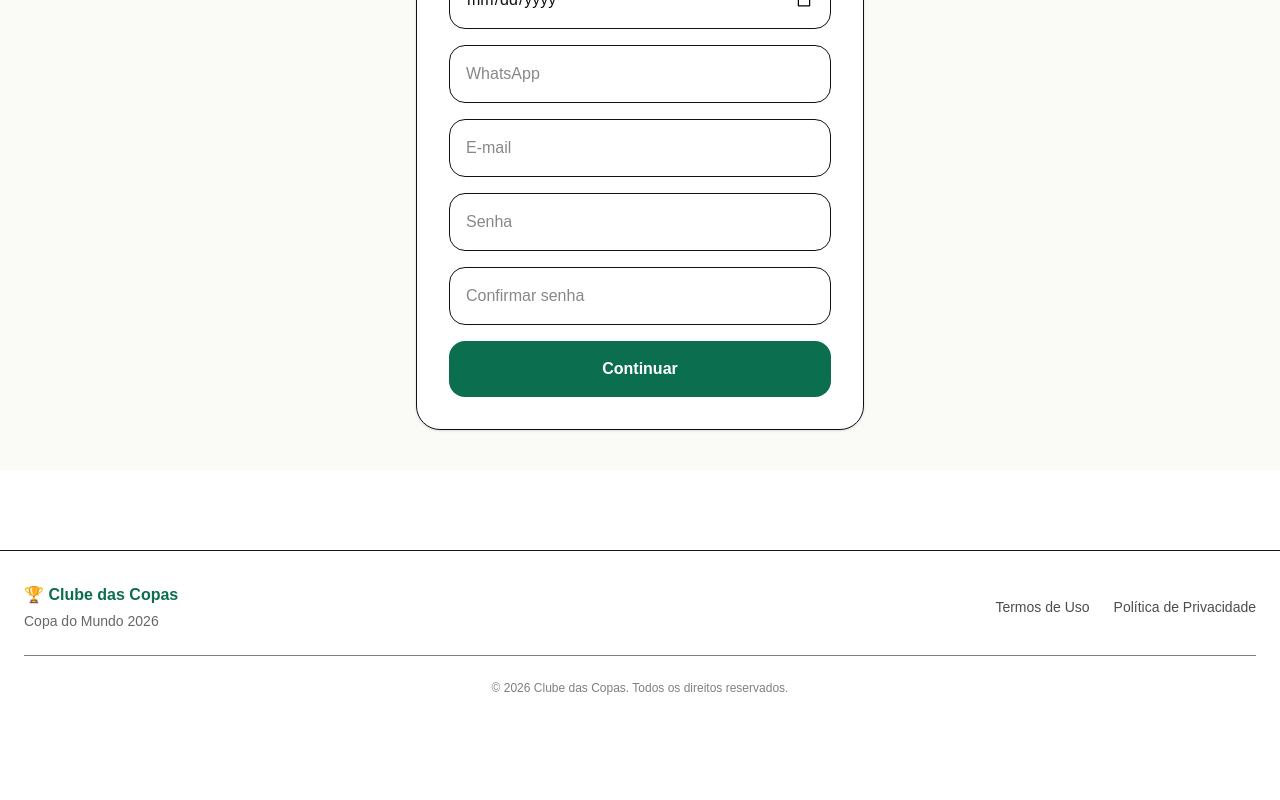
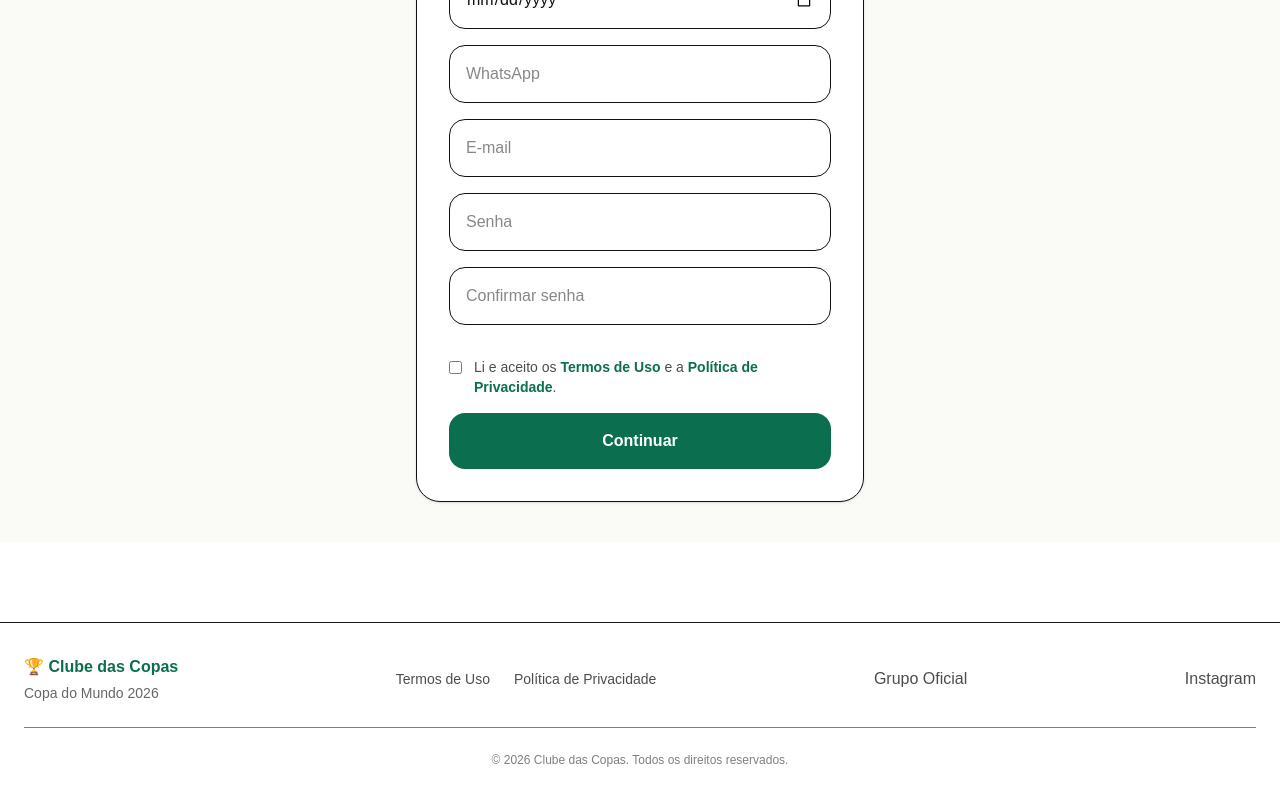
Before and after one commit to Passaportedasorte/clube-das-copas, a Next.js app: page /cadastro in a window 1280 px wide. Shown: the part 451-1251 px from the top of the page. Before the commit the page ends 1179 px from the top, so only its background shows below. Built offline with nearby package versions, Linux system fonts and the light colour scheme; no server answers.

Commit message:
feat: adicionar link do grupo oficial no footer

```diff
--- a/app/cadastro/page.tsx
+++ b/app/cadastro/page.tsx
@@ -6,6 +6,7 @@ import { supabase } from "@/lib/supabase";
 export default function Cadastro() {
   const [erro, setErro] = useState("");
   const [loading, setLoading] = useState(false);
+  const [aceite, setAceite] = useState(false);
 
   function calcularIdade(dataNascimento: string) {
     const hoje = new Date();
@@ -74,6 +75,11 @@ if (!error) {
       return;
     }
 
+    if (!aceite) {
+  alert("Você precisa aceitar os Termos de Uso e a Política de Privacidade.");
+  return;
+}
+
     const { error: profileError } = await supabase.from("profiles").insert({
   id: data.user.id,
   nome,
@@ -126,6 +132,36 @@ if (!error) {
 
           <input name="confirmarSenha" required type="password" placeholder="Confirmar senha" className="w-full border rounded-2xl px-4 py-4" />
 
+
+<div className="flex items-start gap-3 mt-4">
+  <input
+    type="checkbox"
+    id="aceite"
+    checked={aceite}
+    onChange={(e) => setAceite(e.target.checked)}
+    className="mt-1"
+  />
+
+  <label htmlFor="aceite" className="text-sm text-black/70">
+    Li e aceito os{" "}
+    <a
+      href="/termos"
+      target="_blank"
+      className="font-bold text-[#0B6E4F]"
+    >
+      Termos de Uso
+    </a>{" "}
+    e a{" "}
+    <a
+      href="/politica"
+      target="_blank"
+      className="font-bold text-[#0B6E4F]"
+    >
+      Política de Privacidade
+    </a>
+    .
+  </label>
+</div>
           <button
             type="submit"
             disabled={loading}
--- a/components/Footer.tsx
+++ b/components/Footer.tsx
@@ -13,7 +13,7 @@ export default function Footer() {
             </p>
           </div>
 
-          <div className="flex items-center gap-6 text-sm">
+          <div className="flex flex-col md:flex-row items-center gap-4 md:gap-6 text-sm">
             <a
               href="/termos"
               className="text-black/70 hover:text-[#0B6E4F]"
@@ -28,6 +28,23 @@ export default function Footer() {
               Política de Privacidade
             </a>
           </div>
+
+   <a
+  href="https://chat.whatsapp.com/IHe3sQJi7Af69b9dYp1FL1?mode=gi_t"
+  target="_blank"
+  rel="noopener noreferrer"
+  className="text-black/70 hover:text-[#0B6E4F]"
+>
+  Grupo Oficial
+</a>
+
+<a
+  href="https://instagram.com/clubedascopas"
+  target="_blank"
+  className="text-black/70 hover:text-[#0B6E4F]"
+>
+  Instagram
+</a>
         </div>
 
         <div className="mt-6 pt-6 border-t text-center text-xs text-black/50">
```
